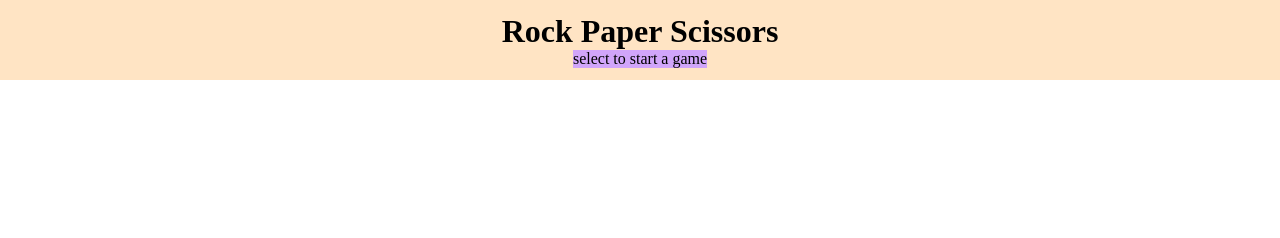
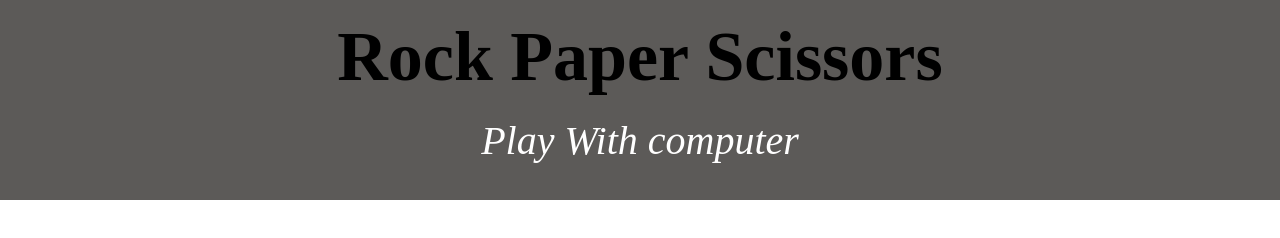
Before and after one commit to sahilshityalkar/Rock-Paper-Scissors, a plain HTML site: page index.html in a window 1280 px wide. Drawn offline with Linux system fonts and the light colour scheme.

Commit message:
Set some text in header

```diff
--- a/index.html
+++ b/index.html
@@ -11,9 +11,9 @@
 
 <body>
     <header>
-        <h1>Rock Paper Scissors</h1>
+        <h1 id="game-heading">Rock Paper Scissors</h1>
         <div id="description">
-            select to start a game
+            Play With computer
         </div>
     </header>
 </body>
--- a/style.css
+++ b/style.css
@@ -4,15 +4,22 @@
 }
 
 header{
-    background-color: bisque;
+    background-color: rgb(92, 90, 88);
     width: 100%;
-    height: 80px;
+    height: 200px;
     display: flex;
     justify-content: center;
     align-items: center;
     flex-direction: column;
 }
 
+#game-heading{
+    font-size: 70px;
+}
+
 #description{
-    background-color: rgb(209, 165, 250);
+    color: rgb(255, 255, 255);
+    padding: 20px;
+    font-size: 40px;
+    font-style: italic;
 }
```
